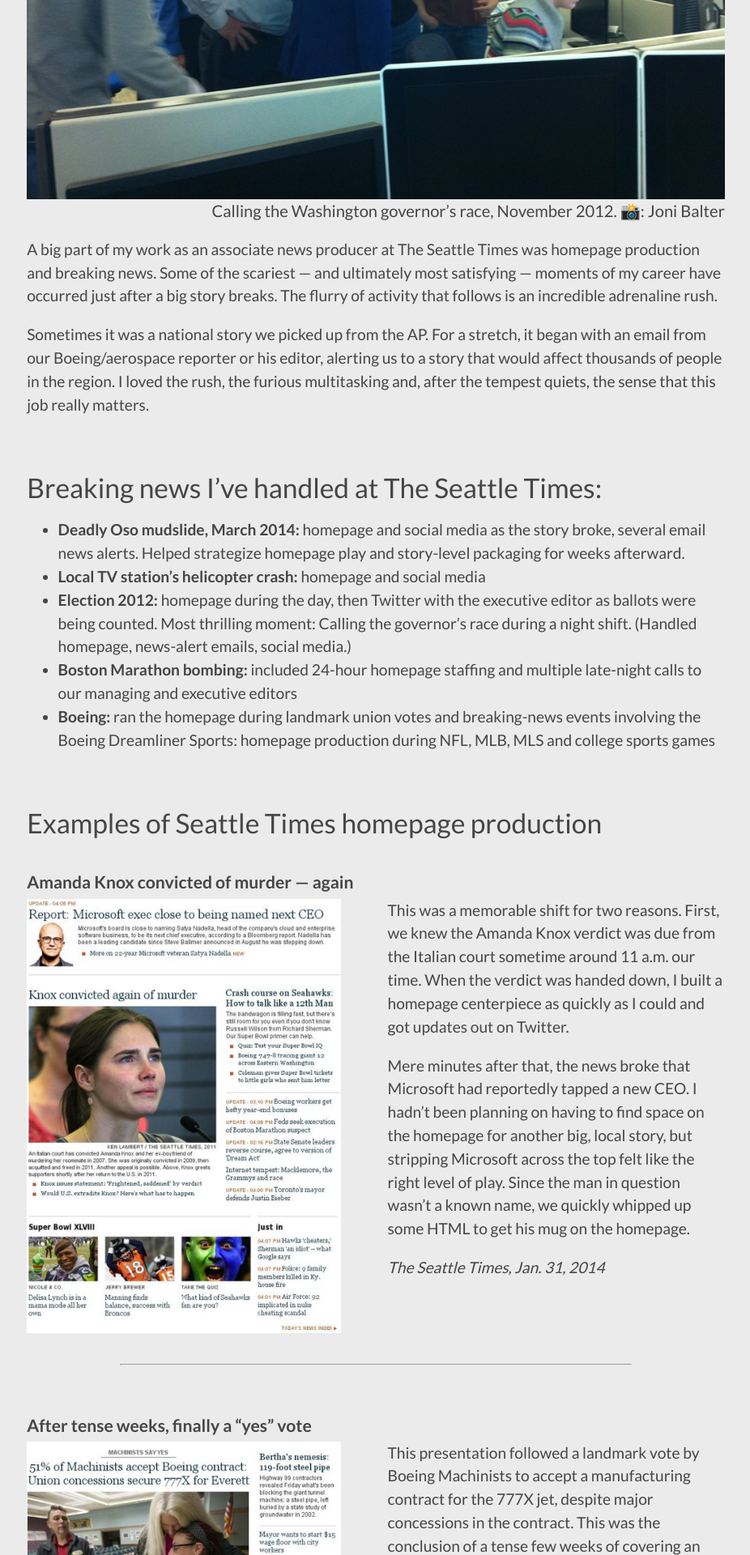
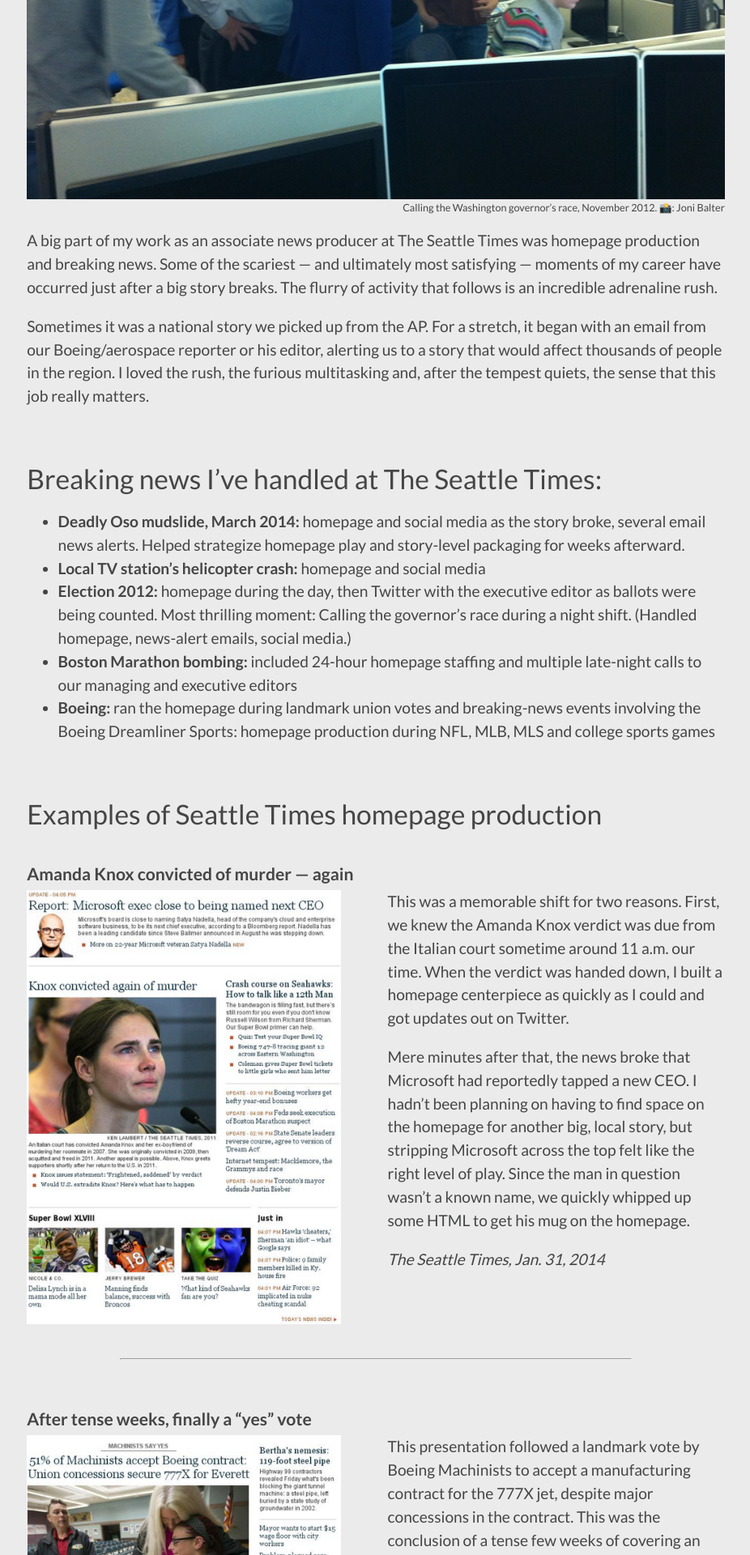
Before and after one commit to hannah-birch/hannah-birch.github.io, a Jekyll site: the page built from pages/homepage-breaking-news.md, in a window 1280 px wide. Shown: the part 641-2561 px from the top of the page at 81% size, without its empty margins (176-1102 px from the left). Built offline with Jekyll 4.4.1, drawn with Linux system fonts in a browser that asks for light colours; nearby versions of some CDN libraries.

Commit message:
Updates styling for figcaptions

```diff
--- a/_sass/_base.scss
+++ b/_sass/_base.scss
@@ -75,9 +75,11 @@
 }
 
 figcaption {
+    padding-top: 0.25em;
     font-size: $small-font-size;
     color: $text-color;
     text-align: right;
+    line-height: 1.2em;
 }
 
 
--- a/css/main.scss
+++ b/css/main.scss
@@ -8,7 +8,7 @@
 // Our variables
 $base-font-family: 'Lato', Arial, sans-serif;
 $base-font-size:   1.2em;
-$small-font-size:  $base-font-size * 0.875;
+$small-font-size:  $base-font-size * 0.55;
 $base-line-height: 1.5em;
 
 $spacing-unit:     2em;
```
Also changed, not shown: 2 other files.
